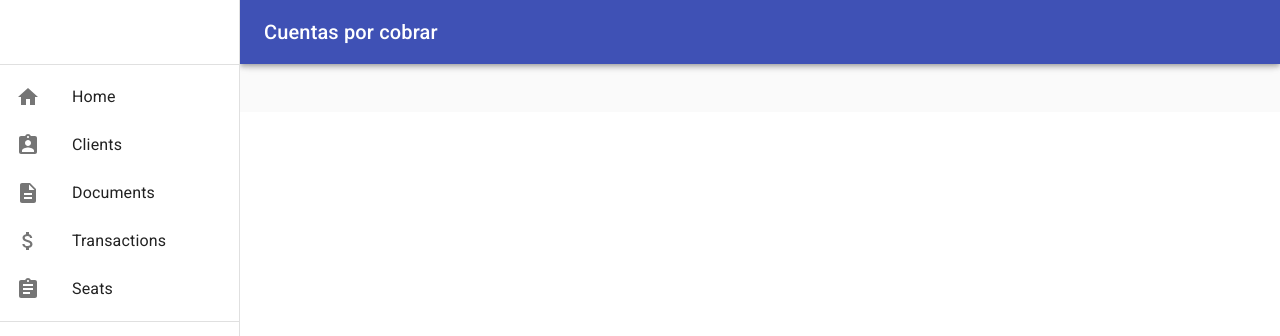
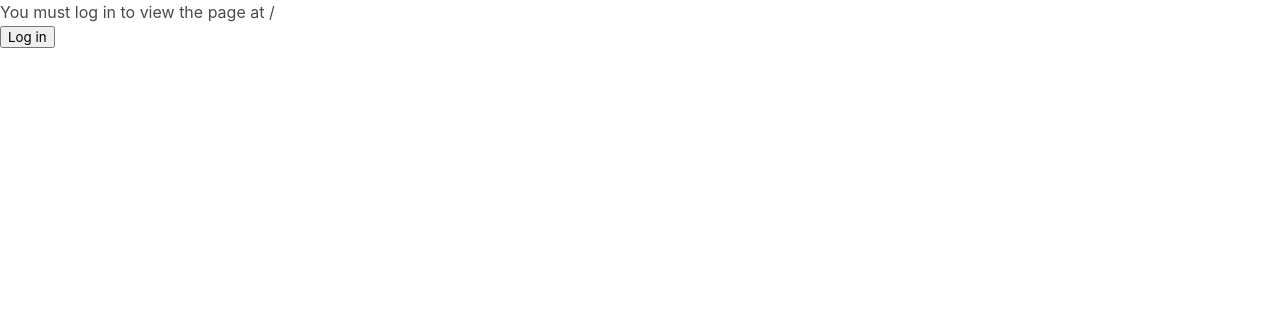
Before and after one commit to EliasFl/cxcCrud, a React (Create React App) app in the folder frontend/: page /login in a window 1280 px wide. Shown: the top 336 px of the page. Built offline with nearby package versions, Linux system fonts and the light colour scheme.

Commit message:
Modified the design

```diff
--- a/frontend/src/App.js
+++ b/frontend/src/App.js
@@ -1,182 +1,97 @@
 import React from "react";
-import { BrowserRouter as Router, Switch, Route, Link } from "react-router-dom";
+import {
+  BrowserRouter as Router,
+  Switch,
+  Route,
+  Link,
+  Redirect,
+  useHistory,
+  useLocation
+} from "react-router-dom";
 import "./../node_modules/bulma/css/bulma.min.css";
-import PropTypes from "prop-types";
-import AppBar from '@material-ui/core/AppBar';
-import CssBaseline from '@material-ui/core/CssBaseline';
-import Divider from '@material-ui/core/Divider';
-import Drawer from '@material-ui/core/Drawer';
-import Hidden from '@material-ui/core/Hidden';
-import IconButton from '@material-ui/core/IconButton';
-import List from '@material-ui/core/List';
-import ListItem from '@material-ui/core/ListItem';
-import ListItemText from '@material-ui/core/ListItemText';
-import MenuIcon from '@material-ui/icons/Menu';
-import Toolbar from '@material-ui/core/Toolbar';
-import Typography from '@material-ui/core/Typography';
-import ListItemIcon from '@material-ui/core/ListItemIcon';
-import HomeIcon from '@material-ui/icons/Home';
-import AssignmentIndIcon from '@material-ui/icons/AssignmentInd';
-import DescriptionIcon from '@material-ui/icons/Description';
-import AttachMoneyIcon from '@material-ui/icons/AttachMoney';
-import AssignmentIcon from '@material-ui/icons/Assignment';
-import { makeStyles, useTheme } from '@material-ui/core/styles';
-import ClientsPage from "./pages/ClientsPage";
-import DocumentsPage from "./pages/DocumentsPage";
-import TransactionsPage from "./pages/TransactionsPage";
-import SeatsPage from "./pages/SeatsPage";
+import Dashboard from "./Dashboard";
+import Button from '@material-ui/core/Button';
 
-const drawerWidth = 240;
 
-const useStyles = makeStyles((theme) => ({
-  root: {
-    display: 'flex',
+const fakeAuth = {
+  isAuthenticated: false,
+  authenticate(cb) {
+    fakeAuth.isAuthenticated = true;
+    setTimeout(cb, 100); // fake async
   },
-  drawer: {
-    [theme.breakpoints.up('sm')]: {
-      width: drawerWidth,
-      flexShrink: 0,
-    },
-  },
-  appBar: {
-    [theme.breakpoints.up('sm')]: {
-      width: `calc(100% - ${drawerWidth}px)`,
-      marginLeft: drawerWidth,
-    },
-  },
-  menuButton: {
-    marginRight: theme.spacing(2),
-    [theme.breakpoints.up('sm')]: {
-      display: 'none',
-    },
-  },
-  // necessary for content to be below app bar
-  toolbar: theme.mixins.toolbar,
-  drawerPaper: {
-    width: drawerWidth,
-  },
-  content: {
-    flexGrow: 1,
-    padding: theme.spacing(3),
-  },
-}));
+  signout(cb) {
+    fakeAuth.isAuthenticated = false;
+    setTimeout(cb, 100);
+  }
+};
 
-function App(props) {
-  const { container } = props;
-  const classes = useStyles();
-  const theme = useTheme();
-  const [mobileOpen, setMobileOpen] = React.useState(false);
+function AuthButton() {
+  let history = useHistory();
 
-  const handleDrawerToggle = () => {
-    setMobileOpen(!mobileOpen);
-  };
+  return fakeAuth.isAuthenticated ? (
+    <Button onClick={() => {
+        fakeAuth.signout(() => history.push("/login"));
+      }} color="inherit">Log out</Button>
+  ) : (
+    <p>You are not logged in.</p>
+  );
+}
 
-  const routes = [
-    {name: "Home", path: "/", icon: <HomeIcon />},
-    {name: "Clients", path: "/clients", icon: <AssignmentIndIcon />},
-    {name: "Documents", path: "/documents", icon: <DescriptionIcon />},
-    {name: "Transactions", path: "/transactions", icon: <AttachMoneyIcon />},
-    {name: "Seats", path: "/seats", icon: <AssignmentIcon />},
-  ]
-
-  const drawer = (
-    <div>
-      <div className={classes.toolbar} />
-      <Divider />
-      <List>
-        {routes.map((route, index) => (
-          <ListItem component={Link} to={route.path} button key={index}>
-            <ListItemIcon>{route.icon}</ListItemIcon>
-            <ListItemText primary={route.name} />
-          </ListItem>
-        ))}
-      </List>
-      <Divider />
-    </div>
-  );
+function App() {
 
   return (
     <Router>
-    <div className={classes.root}>
-      <CssBaseline />
-      <AppBar position="fixed" className={classes.appBar}>
-        <Toolbar>
-          <IconButton
-            color="inherit"
-            aria-label="open drawer"
-            edge="start"
-            onClick={handleDrawerToggle}
-            className={classes.menuButton}
-          >
-            <MenuIcon />
-          </IconButton>
-          <Typography variant="h6" noWrap>
-            Cuentas por cobrar
-          </Typography>
-        </Toolbar>
-      </AppBar>
-      <nav className={classes.drawer} aria-label="mailbox folders">
-        {/* The implementation can be swapped with js to avoid SEO duplication of links. */}
-        <Hidden smUp implementation="css">
-          <Drawer
-            container={container}
-            variant="temporary"
-            anchor={theme.direction === 'rtl' ? 'right' : 'left'}
-            open={mobileOpen}
-            onClose={handleDrawerToggle}
-            classes={{
-              paper: classes.drawerPaper,
+      <Switch>
+        <Route path="/login">
+          <LoginPage />
+        </Route>
+        <PrivateRoute path="/">
+          <Dashboard>
+            <AuthButton />
+          </Dashboard>
+        </PrivateRoute>
+      </Switch>
+    </Router>
+  )
+}
+
+function PrivateRoute({ children, ...rest }) {
+  return (
+    <Route
+      {...rest}
+      render={({ location }) =>
+        fakeAuth.isAuthenticated ? (
+          children
+        ) : (
+          <Redirect
+            to={{
+              pathname: "/login",
+              state: { from: location }
             }}
-            ModalProps={{
-              keepMounted: true, // Better open performance on mobile.
-            }}
-          >
-            {drawer}
-          </Drawer>
-        </Hidden>
-        <Hidden xsDown implementation="css">
-          <Drawer
-            classes={{
-              paper: classes.drawerPaper,
-            }}
-            variant="permanent"
-            open
-          >
-            {drawer}
-          </Drawer>
-        </Hidden>
-      </nav>
-      <main className={classes.content}>
-        <div className={classes.toolbar} />
-        <Switch>
-          <Route exact path="/">
-            <h1 className="is-size-1">Home page</h1>
-          </Route>
-            <Route exact path="/clients">
-              <ClientsPage />
-            </Route>
-            <Route exact path="/documents">
-              <DocumentsPage />
-            </Route>
-            <Route exact path="/seats">
-              <SeatsPage />
-            </Route>
-            <Route exact path="/transactions">
-              <TransactionsPage />
-            </Route>
-          </Switch>
-      </main>
-    </div>
-    </Router>
+          />
+        )
+      }
+    />
   );
 }
 
-App.propTypes = {
-  /**
-   * Injected by the documentation to work in an iframe.
-   * You won't need it on your project.
-   */
-  container: PropTypes.any,
-};
+function LoginPage() {
+  let history = useHistory();
+  let location = useLocation();
+
+  let { from } = location.state || { from: { pathname: "/" } };
+  let login = () => {
+    fakeAuth.authenticate(() => {
+      history.replace(from);
+    });
+  };
+
+  return (
+    <div>
+      <p>You must log in to view the page at {from.pathname}</p>
+      <button onClick={login}>Log in</button>
+    </div>
+  )
+}
 
 export default App;
--- /dev/null
+++ b/frontend/src/Dashboard.js
@@ -0,0 +1,187 @@
+import React from "react";
+import { BrowserRouter as Router, Switch, Route, Link } from "react-router-dom";
+import "./../node_modules/bulma/css/bulma.min.css";
+import PropTypes from "prop-types";
+import AppBar from '@material-ui/core/AppBar';
+import CssBaseline from '@material-ui/core/CssBaseline';
+import Divider from '@material-ui/core/Divider';
+import Drawer from '@material-ui/core/Drawer';
+import Hidden from '@material-ui/core/Hidden';
+import IconButton from '@material-ui/core/IconButton';
+import List from '@material-ui/core/List';
+import ListItem from '@material-ui/core/ListItem';
+import ListItemText from '@material-ui/core/ListItemText';
+import MenuIcon from '@material-ui/icons/Menu';
+import Toolbar from '@material-ui/core/Toolbar';
+import Typography from '@material-ui/core/Typography';
+import ListItemIcon from '@material-ui/core/ListItemIcon';
+import HomeIcon from '@material-ui/icons/Home';
+import AssignmentIndIcon from '@material-ui/icons/AssignmentInd';
+import DescriptionIcon from '@material-ui/icons/Description';
+import AttachMoneyIcon from '@material-ui/icons/AttachMoney';
+import AssignmentIcon from '@material-ui/icons/Assignment';
+import { makeStyles, useTheme } from '@material-ui/core/styles';
+import ClientsPage from "./pages/ClientsPage";
+import DocumentsPage from "./pages/DocumentsPage";
+import TransactionsPage from "./pages/TransactionsPage";
+import SeatsPage from "./pages/SeatsPage";
+
+const drawerWidth = 240;
+
+const useStyles = makeStyles((theme) => ({
+  root: {
+    display: 'flex',
+    flexGrow: 1,
+  },
+  drawer: {
+    [theme.breakpoints.up('sm')]: {
+      width: drawerWidth,
+      flexShrink: 0,
+    },
+  },
+  appBar: {
+    [theme.breakpoints.up('sm')]: {
+      width: `calc(100% - ${drawerWidth}px)`,
+      marginLeft: drawerWidth,
+    },
+  },
+  title: {
+    flexGrow: 1
+  },
+  menuButton: {
+    marginRight: theme.spacing(2),
+    [theme.breakpoints.up('sm')]: {
+      display: 'none',
+    },
+  },
+  // necessary for content to be below app bar
+  toolbar: theme.mixins.toolbar,
+  drawerPaper: {
+    width: drawerWidth,
+  },
+  content: {
+    flexGrow: 1,
+    padding: theme.spacing(3),
+  },
+}));
+
+function Dashboard(props) {
+  const { container } = props;
+  const classes = useStyles();
+  const theme = useTheme();
+  const [mobileOpen, setMobileOpen] = React.useState(false);
+
+  const handleDrawerToggle = () => {
+    setMobileOpen(!mobileOpen);
+  };
+
+  const routes = [
+    {name: "Home", path: "/", icon: <HomeIcon />},
+    {name: "Clients", path: "/clients", icon: <AssignmentIndIcon />},
+    {name: "Documents", path: "/documents", icon: <DescriptionIcon />},
+    {name: "Transactions", path: "/transactions", icon: <AttachMoneyIcon />},
+    {name: "Seats", path: "/seats", icon: <AssignmentIcon />},
+  ]
+
+  const drawer = (
+    <div>
+      <div className={classes.toolbar} />
+      <Divider />
+      <List>
+        {routes.map((route, index) => (
+          <ListItem component={Link} to={route.path} button key={index}>
+            <ListItemIcon>{route.icon}</ListItemIcon>
+            <ListItemText primary={route.name} />
+          </ListItem>
+        ))}
+      </List>
+      <Divider />
+    </div>
+  );
+
+  return (
+    <Router>
+    <div className={classes.root}>
+      <CssBaseline />
+      <AppBar position="fixed" className={classes.appBar}>
+        <Toolbar>
+          <IconButton
+            color="inherit"
+            aria-label="open drawer"
+            edge="start"
+            onClick={handleDrawerToggle}
+            className={classes.menuButton}
+          >
+            <MenuIcon />
+          </IconButton>
+          <Typography variant="h6" noWrap className={classes.title}>
+            Cuentas por cobrar
+          </Typography>
+          {props.children}
+        </Toolbar>
+      </AppBar>
+      <nav className={classes.drawer} aria-label="mailbox folders">
+        {/* The implementation can be swapped with js to avoid SEO duplication of links. */}
+        <Hidden smUp implementation="css">
+          <Drawer
+            container={container}
+            variant="temporary"
+            anchor={theme.direction === 'rtl' ? 'right' : 'left'}
+            open={mobileOpen}
+            onClose={handleDrawerToggle}
+            classes={{
+              paper: classes.drawerPaper,
+            }}
+            ModalProps={{
+              keepMounted: true, // Better open performance on mobile.
+            }}
+          >
+            {drawer}
+          </Drawer>
+        </Hidden>
+        <Hidden xsDown implementation="css">
+          <Drawer
+            classes={{
+              paper: classes.drawerPaper,
+            }}
+            variant="permanent"
+            open
+          >
+            {drawer}
+          </Drawer>
+        </Hidden>
+      </nav>
+      <main className={classes.content}>
+        <div className={classes.toolbar} />
+        <Switch>
+          <Route exact path="/">
+            <h1 className="is-size-1">Home page</h1>
+          </Route>
+            <Route exact path="/clients">
+              <ClientsPage />
+            </Route>
+            <Route exact path="/documents">
+              <DocumentsPage />
+            </Route>
+            <Route exact path="/seats">
+              <SeatsPage />
+            </Route>
+            <Route exact path="/transactions">
+              <TransactionsPage />
+            </Route>
+          </Switch>
+      </main>
+    </div>
+    </Router>
+  );
+}
+
+Dashboard.propTypes = {
+  /**
+   * Injected by the documentation to work in an iframe.
+   * You won't need it on your project.
+   */
+  container: PropTypes.any,
+};
+
+export default Dashboard;
```
